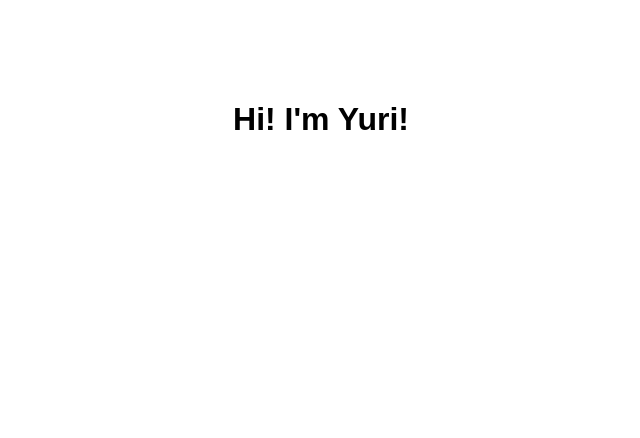
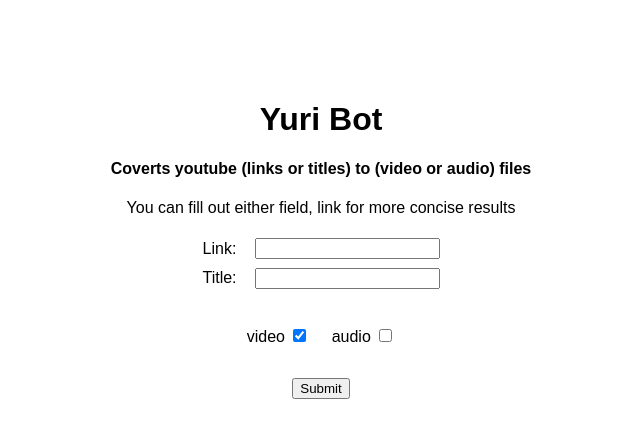
Before and after one commit to Shangmin-Chen/Youtube-Bot-Yuri-, a Flask app: page / in a window 1280 px wide. Shown: the top 438 px of the page, without its empty margins (319-959 px from the left). Run offline with Flask 2, Linux system fonts and the light colour scheme.

Commit message:
front end update

```diff
--- a/keep_alive.py
+++ b/keep_alive.py
@@ -1,4 +1,4 @@
-from flask import Flask, render_template
+from flask import Flask, render_template, request
 from threading import Thread
 
 app = Flask(__name__)
@@ -7,6 +7,14 @@
 def home():
   return render_template("index.html")
 
+@app.route('/', methods=['POST'])
+def my_form_post():
+  if request.method == "POST":
+    link = request.form["link"]
+    title = request.form["title"]
+    video = request.form.get("video")
+    audio = request.form.get("audio")
+
 def run():
   app.run(host='0.0.0.0', port=8080)
 
--- a/pyproject.toml
+++ b/pyproject.toml
@@ -7,6 +7,7 @@
 [tool.poetry.dependencies]
 python = "^3.8"
 Flask = "^2.0.2"
+pytube = "^11.0.2"
 
 [tool.poetry.dev-dependencies]
 
--- a/static/css/main.css
+++ b/static/css/main.css
@@ -4,3 +4,15 @@
   text-align: center;
   padding-top: 5em;
 }
+
+.add_pad{
+  margin:2em;
+}
+
+table{
+  margin-left: auto;
+  margin-right: auto;
+}
+table td{
+  padding: .2em .5em
+}
--- a/templates/index.html
+++ b/templates/index.html
@@ -4,5 +4,39 @@
 {% endblock %}
 
 {% block body %}
-<h1>Hi! I'm Yuri!</h1>
+<h1>Yuri Bot</h1>
+<h4>Coverts youtube (links or titles) to (video or audio) files</h4>
+<p>You can fill out either field, link for more concise results</p>
+<form action="/" method="POST">
+  <table>
+    <tr>
+      <td>
+        <label class="desc">Link:</label>
+      </td>
+      <td>
+        <input type="text" name="link">
+      </td>
+    </tr>
+    <tr>
+      <td>
+        <label class="desc">Title:</label>
+      </td>
+      <td>
+        <input type="text" name="title">
+      </td>
+    </tr>
+  </table>
+
+  <div class="add_pad">
+    <label>video</label>
+    <input type="checkbox" name="video" value="video" checked>
+
+    <label>audio</label>
+    <input type="checkbox" name="audio" value="audio">
+  </div>
+
+  <input type="submit">
+
+</form>
+
 {% endblock %}
```
Also changed, not shown: selection.py (added, +42 -0 lines), 1 other file.
